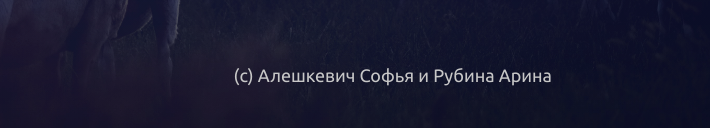
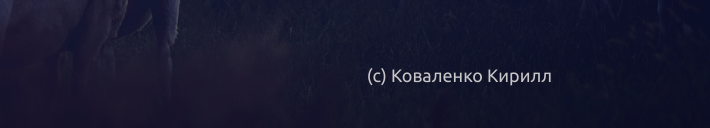
Before and after one commit to ogremagiabuzer/indproject, a plain HTML site: page index.html in a window 1280 px wide. Shown: the part 661-789 px from the top of the page, 570-1280 px from the left. Drawn offline with Linux system fonts and the light colour scheme.

Commit message:
Update index.html

```diff
--- a/index.html
+++ b/index.html
@@ -51,7 +51,7 @@
 				</ul>
 				<ul class="post-nav">
 
-					<li><a class="link" href="#">(с) Алешкевич Софья и Рубина Арина</a></li>
+					<li><a class="link" href="#">(с) Коваленко Кирилл</a></li>
 
 				</ul>
 			</div>
```
